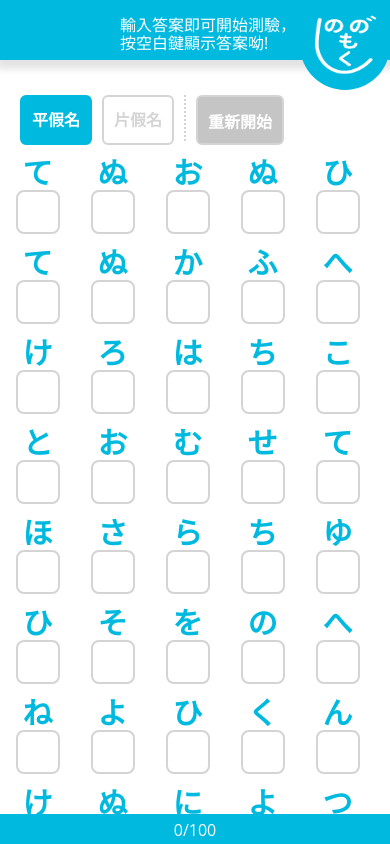
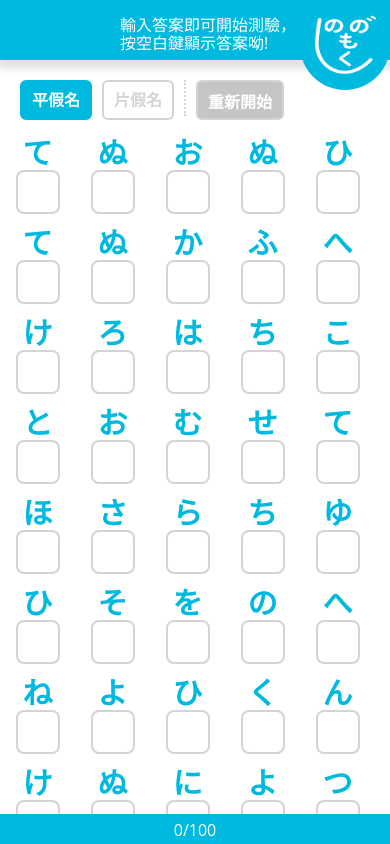
Before and after one commit to Mike-Zheng/gojuon-exam, a Vue app: page / in a window 390 px wide. Built offline with nearby package versions, Linux system fonts and the light colour scheme.

Commit message:
[update] 間距

```diff
--- a/src/App.vue
+++ b/src/App.vue
@@ -171,20 +171,20 @@ export default {
 
     .toolbar {
         padding: 0 20px;
-        margin-top: 35px;
+        margin-top: 20px;
         .toolbar__tab--button {
-            line-height: 50px;
-            height: 50px;
+            line-height: 40px;
+            height: 40px;
             padding: 0 10px;
         }
         .toolbar__divide-line {
-            line-height: 46px;
-            height: 46px;
+            line-height: 36px;
+            height: 36px;
         }
         .toolbar__tab {
             label {
-                line-height: 46px;
-                height: 46px;
+                line-height: 36px;
+                height: 36px;
                 padding: 0 10px;
             }
         }
--- a/src/components/Exam.vue
+++ b/src/components/Exam.vue
@@ -246,7 +246,7 @@ export default {
 
 @media only screen and (min-device-width: 375px) and (max-device-width: 812px) and (orientation: portrait) {
     .board-containner {
-        top: 150px;
+        top: 130px;
         bottom: 30px;
         .board {
             margin: 0 auto;
```
